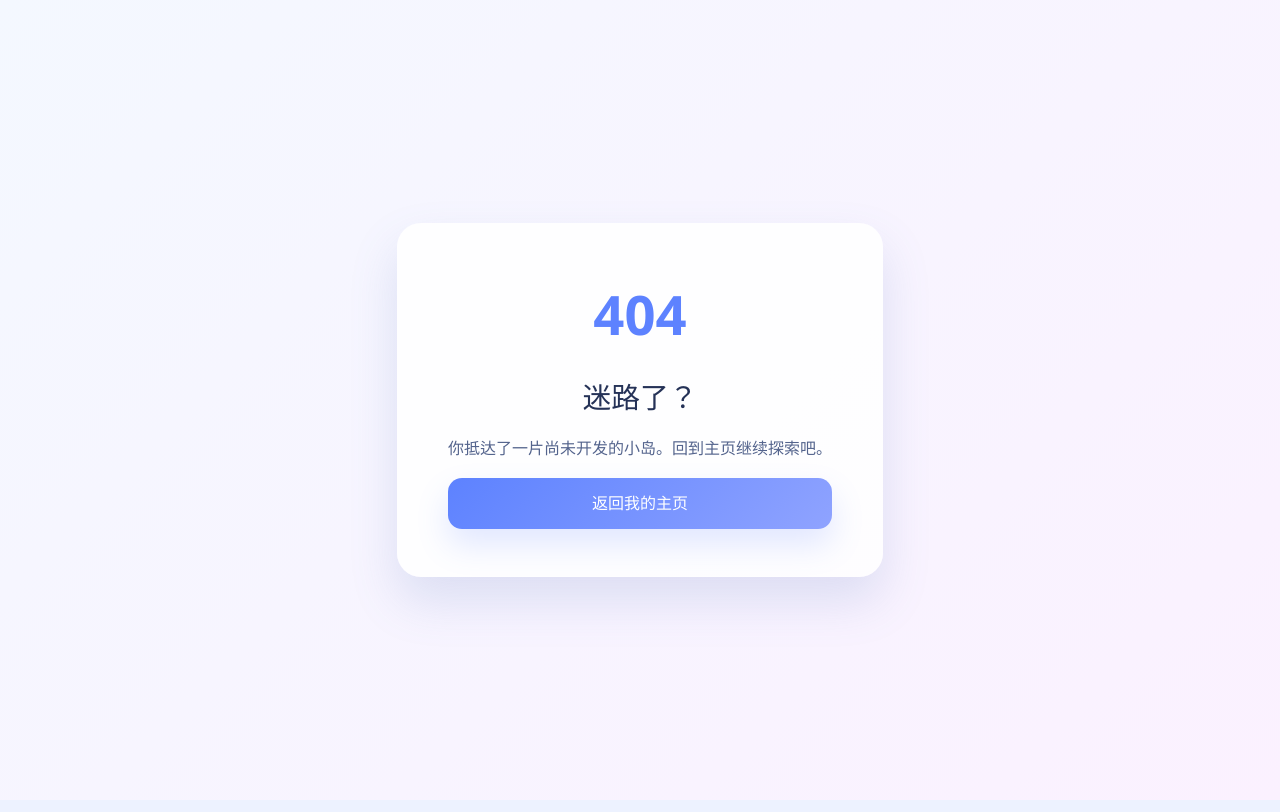
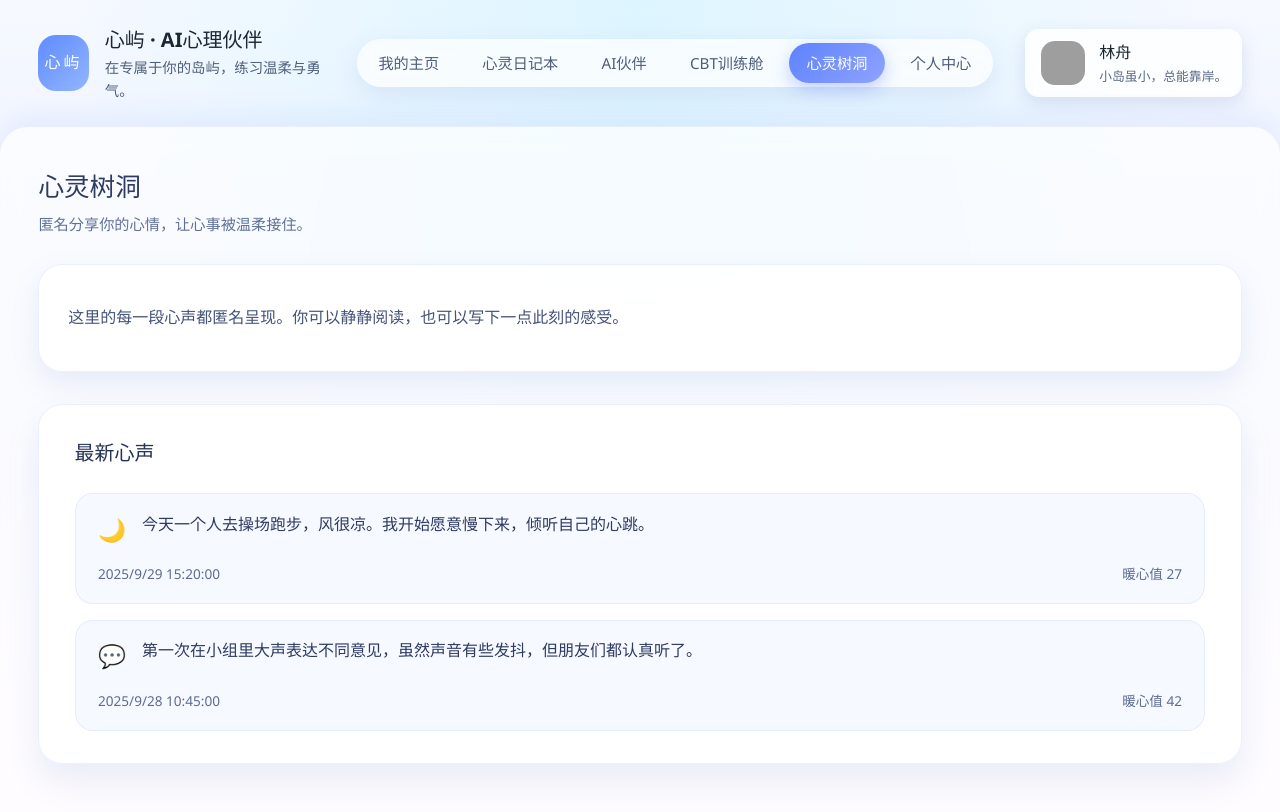
Before and after one commit to njdldkl666699/solace-isle, a Vue app: page /treehole in a window 1280 px wide. Before the commit this address had no page. Built offline with nearby package versions, Linux system fonts and the light colour scheme; grey boxes are pictures that could not be loaded.

Commit message:
心灵树洞与个人中心分离，并改变超链接

```diff
--- a/src/components/layout/AppShell.vue
+++ b/src/components/layout/AppShell.vue
@@ -14,6 +14,7 @@ const navLinks = computed(() => [
   { label: "心灵日记本", path: "/diary" },
   { label: "AI伙伴", path: "/chat" },
   { label: "CBT训练舱", path: "/cbt" },
+  { label: "心灵树洞", path: "/treehole" },
   { label: "个人中心", path: "/profile" },
 ]);
 
--- a/src/router/index.ts
+++ b/src/router/index.ts
@@ -43,6 +43,10 @@ const routes: RouteRecordRaw[] = [
     component: () => import("../views/ProfileView.vue"),
   },
   {
+    path: "/treehole",
+    component: () => import("../views/TreeHoleView.vue"),
+  },
+  {
     path: "/:pathMatch(.*)*",
     component: () => import("../views/NotFoundView.vue"),
   },
--- a/src/views/DashboardView.vue
+++ b/src/views/DashboardView.vue
@@ -32,7 +32,7 @@ const quickActions = computed(() => [
     label: "心灵树洞",
     description: "看看同伴的温暖瞬间",
     icon: "🌳",
-    to: "/profile#treehole",
+    to: "/treehole",
     accent: "rgba(255, 196, 132, 0.24)",
   },
 ]);
--- a/src/views/ProfileView.vue
+++ b/src/views/ProfileView.vue
@@ -72,21 +72,6 @@ const settings = reactive({
           </article>
         </div>
       </section>
-
-      <section id="treehole" class="treehole">
-        <h4>心灵树洞精选</h4>
-        <p class="hint">所有内容均匿名展示，让每份心事都被温柔承接。</p>
-        <ul>
-          <li v-for="post in appStore.treehole.posts" :key="post.id">
-            <div class="emoji">{{ post.moodEmoji }}</div>
-            <p>{{ post.content }}</p>
-            <footer>
-              <time>{{ new Date(post.createdAt).toLocaleString("zh-CN", { hour12: false }) }}</time>
-              <span>暖心值 {{ post.warms }}</span>
-            </footer>
-          </li>
-        </ul>
-      </section>
     </div>
   </AppShell>
 </template>
@@ -144,8 +129,7 @@ const settings = reactive({
 }
 
 .settings,
-.achievements,
-.treehole {
+.achievements {
   background: rgba(255, 255, 255, 0.88);
   border-radius: 24px;
   padding: 2rem 2.2rem;
@@ -254,42 +238,6 @@ h4 {
   font-size: 1.8rem;
 }
 
-.treehole .hint {
-  margin: 0;
-  color: #5c6b93;
-}
-
-.treehole ul {
-  list-style: none;
-  margin: 0;
-  padding: 0;
-  display: grid;
-  gap: 1rem;
-}
-
-.treehole li {
-  display: grid;
-  grid-template-columns: auto 1fr;
-  gap: 1rem;
-  background: rgba(246, 249, 255, 0.9);
-  border-radius: 18px;
-  padding: 1.1rem 1.4rem;
-  border: 1px solid rgba(93, 130, 255, 0.1);
-  align-items: start;
-}
-
-.treehole .emoji {
-  font-size: 1.4rem;
-}
-
-.treehole footer {
-  grid-column: 1 / -1;
-  display: flex;
-  justify-content: space-between;
-  color: #5c6b93;
-  font-size: 0.85rem;
-}
-
 @media (max-width: 960px) {
   .hero-card {
     grid-template-columns: 1fr;
--- /dev/null
+++ b/src/views/TreeHoleView.vue
@@ -0,0 +1,108 @@
+<script setup lang="ts">
+import AppShell from "../components/layout/AppShell.vue";
+import { useAppStore } from "../stores/appStore";
+
+const appStore = useAppStore();
+</script>
+
+<template>
+  <AppShell page-title="心灵树洞" subtitle="匿名分享你的心情，让心事被温柔接住。">
+    <div class="treehole-page">
+      <section class="intro">
+        <p>这里的每一段心声都匿名呈现。你可以静静阅读，也可以写下一点此刻的感受。</p>
+      </section>
+      <section class="posts">
+        <h4>最新心声</h4>
+        <ul>
+          <li v-for="post in appStore.treehole.posts" :key="post.id">
+            <div class="emoji" aria-hidden="true">{{ post.moodEmoji }}</div>
+            <p class="content">{{ post.content }}</p>
+            <footer>
+              <time>{{ new Date(post.createdAt).toLocaleString("zh-CN", { hour12: false }) }}</time>
+              <span class="warms">暖心值 {{ post.warms }}</span>
+            </footer>
+          </li>
+        </ul>
+      </section>
+    </div>
+  </AppShell>
+</template>
+
+<style scoped>
+.treehole-page {
+  display: grid;
+  gap: 2rem;
+}
+
+.intro {
+  background: rgba(255, 255, 255, 0.9);
+  border-radius: 24px;
+  padding: 1.5rem 1.8rem;
+  border: 1px solid rgba(93, 130, 255, 0.12);
+  box-shadow: 0 12px 28px rgba(93, 120, 190, 0.12);
+  line-height: 1.6;
+  color: #455279;
+}
+
+.posts {
+  background: rgba(255, 255, 255, 0.9);
+  border-radius: 24px;
+  padding: 2rem 2.2rem;
+  border: 1px solid rgba(93, 130, 255, 0.12);
+  box-shadow: 0 18px 32px rgba(93, 120, 190, 0.12);
+  display: grid;
+  gap: 1.5rem;
+}
+
+.posts h4 {
+  margin: 0;
+  font-size: 1.25rem;
+  color: #253257;
+}
+
+.posts ul {
+  list-style: none;
+  margin: 0;
+  padding: 0;
+  display: grid;
+  gap: 1rem;
+}
+
+.posts li {
+  display: grid;
+  grid-template-columns: auto 1fr;
+  gap: 1rem;
+  background: rgba(246, 249, 255, 0.9);
+  border-radius: 18px;
+  padding: 1.1rem 1.4rem;
+  border: 1px solid rgba(93, 130, 255, 0.1);
+  align-items: start;
+}
+
+.emoji {
+  font-size: 1.4rem;
+}
+
+.content {
+  margin: 0;
+  line-height: 1.5;
+  color: #2f3a60;
+}
+
+.posts footer {
+  grid-column: 1 / -1;
+  display: flex;
+  justify-content: space-between;
+  color: #5c6b93;
+  font-size: 0.85rem;
+}
+
+@media (max-width: 780px) {
+  .posts li {
+    grid-template-columns: 1fr;
+  }
+  .emoji {
+    order: -1;
+  }
+}
+</style>
```
